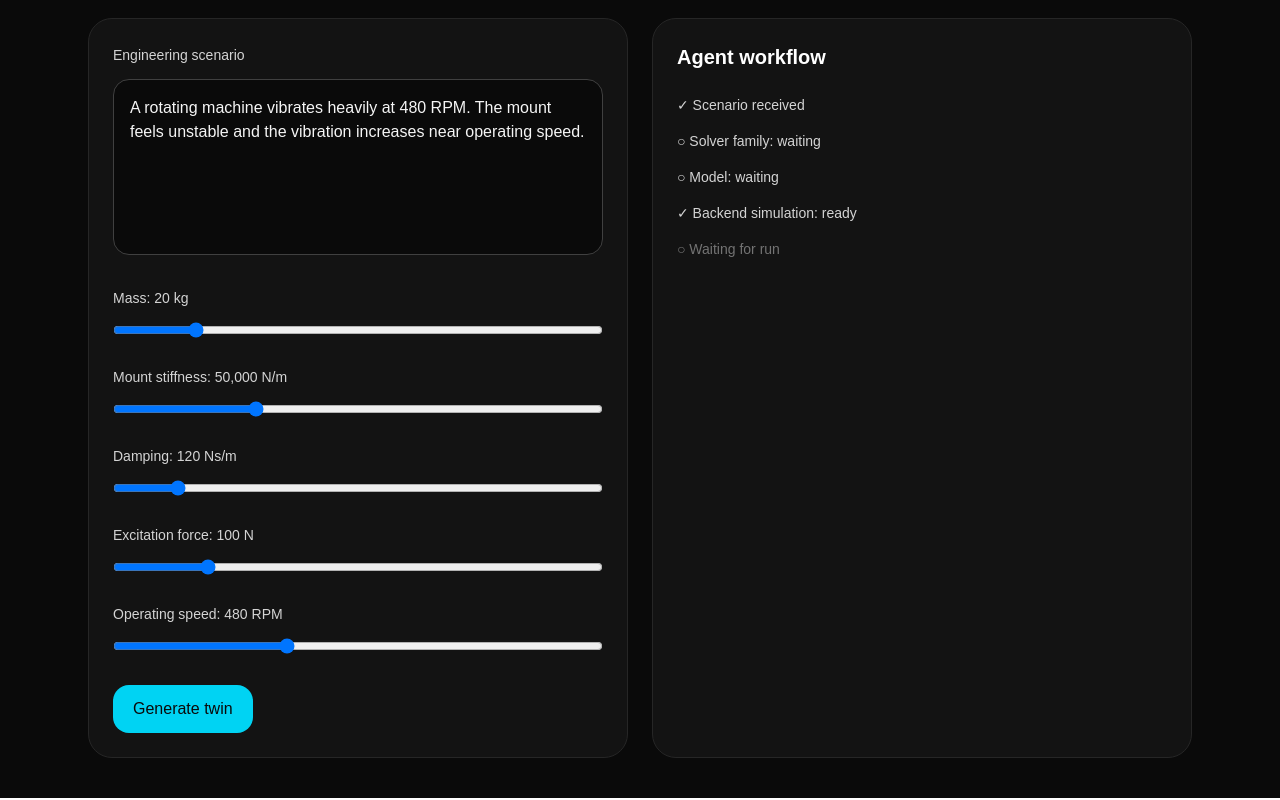
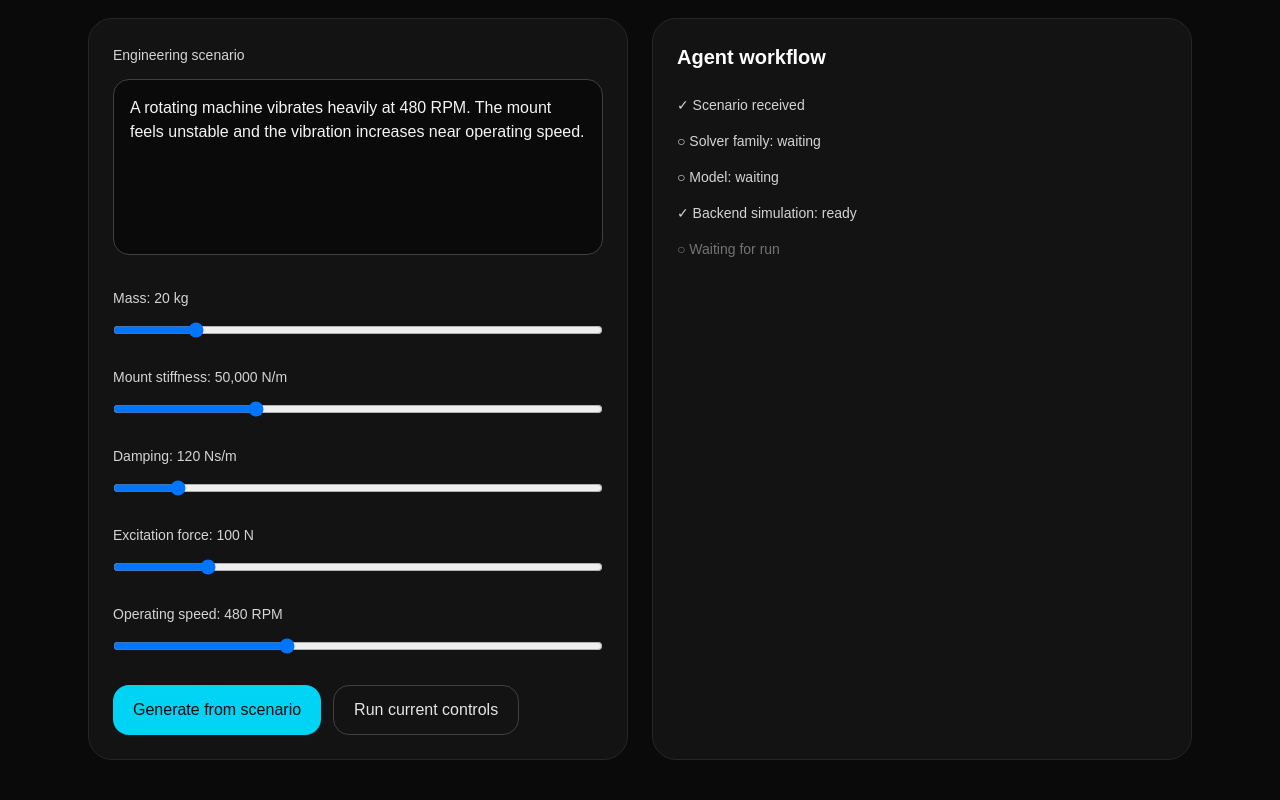
Before and after one commit to joehelal16622/scenariotwin-ai, a Next.js app in the folder frontend/: page / in a window 1280 px wide. Shown: the part 318-1118 px from the top of the page. Built offline with nearby package versions, Linux system fonts and the light colour scheme.

Commit message:
Add independent control runs and optimization apply actions

```diff
--- a/frontend/app/page.tsx
+++ b/frontend/app/page.tsx
@@ -100,6 +100,16 @@ export default function Home() {
     setRpm(params.rpm);
   }
 
+  function currentSliderParams(): ModelParameters {
+    return {
+      mass_kg: mass,
+      stiffness_N_m: stiffness,
+      damping_Ns_m: damping,
+      force_N: force,
+      rpm: rpm,
+    };
+  }
+
   async function runModel(params: ModelParameters) {
     syncControls(params);
 
@@ -168,6 +178,35 @@ export default function Home() {
     setLoading(false);
   }
 
+  async function runCurrentControls() {
+    setLoading(true);
+
+    const params = currentSliderParams();
+
+    setInterpretation((current) =>
+      current
+        ? {
+            ...current,
+            parameters: params,
+          }
+        : {
+            solver_family: "vibration / resonance",
+            model: "forced mass-spring-damper",
+            assumptions: [
+              "single-degree-of-freedom vibration model",
+              "sinusoidal forcing from rotating machine",
+              "linear spring and viscous damper",
+              "rigid machine mass",
+            ],
+            parameters: params,
+          }
+    );
+
+    await runModel(params);
+
+    setLoading(false);
+  }
+
   async function applyOptimizationOption(option: OptimizationCase) {
     setLoading(true);
 
@@ -201,7 +240,9 @@ export default function Home() {
 
   const peakDisplacementMm = result ? result.peak_displacement_m * 1000 : 0;
 
-  const riskColor = result ? riskTextColor(result.resonance_risk) : "text-cyan-400";
+  const riskColor = result
+    ? riskTextColor(result.resonance_risk)
+    : "text-cyan-400";
 
   const riskBorder =
     result?.resonance_risk === "high"
@@ -337,13 +378,23 @@ export default function Home() {
               </div>
             </div>
 
-            <button
-              onClick={generateTwin}
-              disabled={loading}
-              className="mt-6 rounded-2xl bg-cyan-400 px-5 py-3 font-medium text-neutral-950 hover:bg-cyan-300 disabled:cursor-not-allowed disabled:opacity-60"
-            >
-              {loading ? "Running..." : "Generate twin"}
-            </button>
+            <div className="mt-6 flex flex-col gap-3 sm:flex-row">
+              <button
+                onClick={generateTwin}
+                disabled={loading}
+                className="rounded-2xl bg-cyan-400 px-5 py-3 font-medium text-neutral-950 hover:bg-cyan-300 disabled:cursor-not-allowed disabled:opacity-60"
+              >
+                {loading ? "Running..." : "Generate from scenario"}
+              </button>
+
+              <button
+                onClick={runCurrentControls}
+                disabled={loading}
+                className="rounded-2xl border border-neutral-700 px-5 py-3 font-medium text-neutral-200 hover:border-cyan-400 hover:text-cyan-300 disabled:cursor-not-allowed disabled:opacity-60"
+              >
+                Run current controls
+              </button>
+            </div>
           </div>
 
           <div className="rounded-3xl border border-neutral-800 bg-neutral-900/70 p-6">
```
